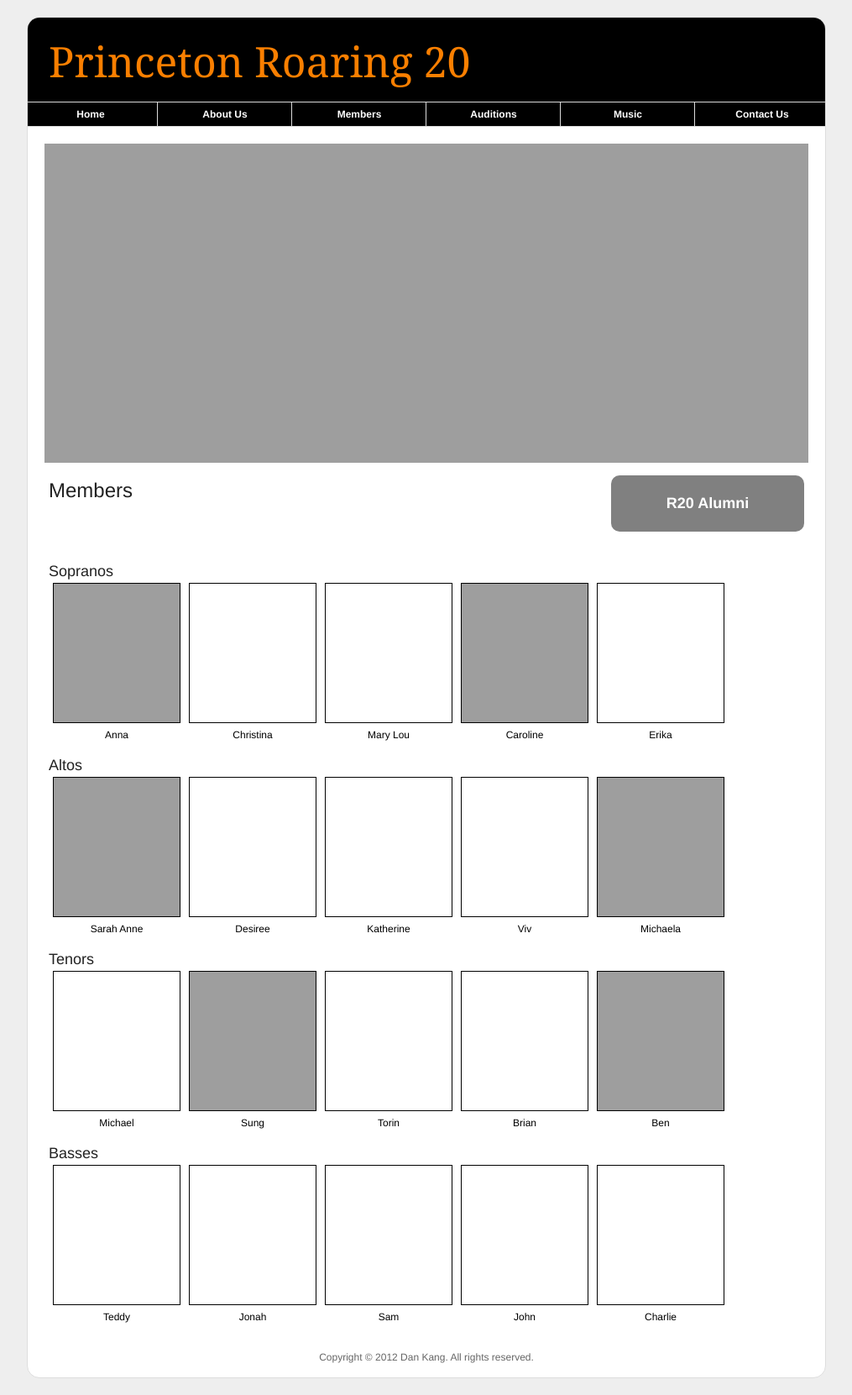
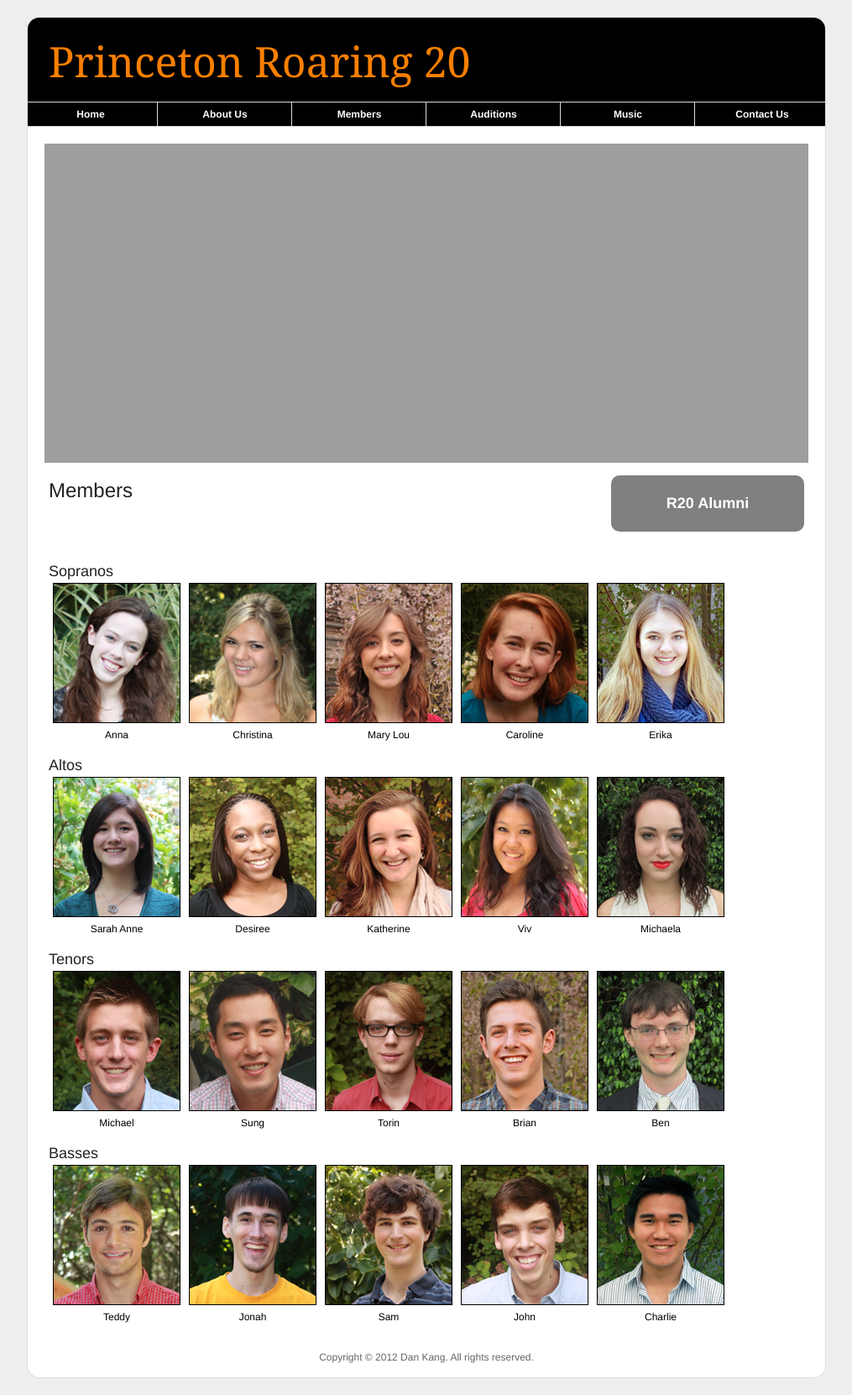
Before and after one commit to namukang/princetonroaring20.com, a Jekyll site: the page built from members.html, in a window 1280 px wide. Shown: the whole page at 84% size, without its empty margins (132-1147 px from the left). Built offline with Jekyll 4.4.1, drawn with Linux system fonts in a browser that asks for light colours; comment, search, counter and statistics services are not loaded.

Commit message:
Revert "Add {{ site.github.url }} to CSS"
This reverts commit 563702b6947a647e64c0392dfbf1fb58a0a3456d.

```diff
--- a/_sass/members.scss
+++ b/_sass/members.scss
@@ -1,7 +1,7 @@
 @import "partials/base";
 
 @mixin profile($name) {
-    background: url('{{ site.github.url }}/images/members/current/' + $name + '.jpg');
+    background: url('/images/members/current/' + $name + '.jpg');
 }
 
 .hidden {
--- a/stylesheets/members.css
+++ b/stylesheets/members.css
@@ -125,273 +125,273 @@
 
 /* line 45, ../_sass/members.scss */
 #anna .hidden {
-  background: url("{{ site.github.url }}/images/members/current/anna-b.jpg");
+  background: url("/images/members/current/anna-b.jpg");
 }
 /* line 48, ../_sass/members.scss */
 #anna .image {
-  background: url("{{ site.github.url }}/images/members/current/anna.jpg");
+  background: url("/images/members/current/anna.jpg");
 }
 /* line 52, ../_sass/members.scss */
 #anna:hover .image {
-  background: url("{{ site.github.url }}/images/members/current/anna-b.jpg");
+  background: url("/images/members/current/anna-b.jpg");
 }
 
 /* line 59, ../_sass/members.scss */
 #christina .hidden {
-  background: url("{{ site.github.url }}/images/members/current/christina-b.jpg");
+  background: url("/images/members/current/christina-b.jpg");
 }
 /* line 62, ../_sass/members.scss */
 #christina .image {
-  background: url("{{ site.github.url }}/images/members/current/christina.jpg");
+  background: url("/images/members/current/christina.jpg");
 }
 /* line 66, ../_sass/members.scss */
 #christina:hover .image {
-  background: url("{{ site.github.url }}/images/members/current/christina-b.jpg");
+  background: url("/images/members/current/christina-b.jpg");
 }
 
 /* line 73, ../_sass/members.scss */
 #marylou .hidden {
-  background: url("{{ site.github.url }}/images/members/current/marylou-b.jpg");
+  background: url("/images/members/current/marylou-b.jpg");
 }
 /* line 76, ../_sass/members.scss */
 #marylou .image {
-  background: url("{{ site.github.url }}/images/members/current/marylou.jpg");
+  background: url("/images/members/current/marylou.jpg");
 }
 /* line 80, ../_sass/members.scss */
 #marylou:hover .image {
-  background: url("{{ site.github.url }}/images/members/current/marylou-b.jpg");
+  background: url("/images/members/current/marylou-b.jpg");
 }
 
 /* line 86, ../_sass/members.scss */
 #caroline .hidden {
-  background: url("{{ site.github.url }}/images/members/current/caroline-b.jpg");
+  background: url("/images/members/current/caroline-b.jpg");
 }
 /* line 89, ../_sass/members.scss */
 #caroline .image {
-  background: url("{{ site.github.url }}/images/members/current/caroline.jpg");
+  background: url("/images/members/current/caroline.jpg");
 }
 /* line 93, ../_sass/members.scss */
 #caroline:hover .image {
-  background: url("{{ site.github.url }}/images/members/current/caroline-b.jpg");
+  background: url("/images/members/current/caroline-b.jpg");
 }
 
 /* line 100, ../_sass/members.scss */
 #erika .hidden {
-  background: url("{{ site.github.url }}/images/members/current/erika-b.jpg");
+  background: url("/images/members/current/erika-b.jpg");
 }
 /* line 103, ../_sass/members.scss */
 #erika .image {
-  background: url("{{ site.github.url }}/images/members/current/erika.jpg");
+  background: url("/images/members/current/erika.jpg");
 }
 /* line 107, ../_sass/members.scss */
 #erika:hover .image {
-  background: url("{{ site.github.url }}/images/members/current/erika-b.jpg");
+  background: url("/images/members/current/erika-b.jpg");
 }
 
 /* line 116, ../_sass/members.scss */
 #sarahanne .hidden {
-  background: url("{{ site.github.url }}/images/members/current/sarahanne-b.jpg");
+  background: url("/images/members/current/sarahanne-b.jpg");
 }
 /* line 119, ../_sass/members.scss */
 #sarahanne .image {
-  background: url("{{ site.github.url }}/images/members/current/sarahanne.jpg");
+  background: url("/images/members/current/sarahanne.jpg");
 }
 /* line 123, ../_sass/members.scss */
 #sarahanne:hover .image {
-  background: url("{{ site.github.url }}/images/members/current/sarahanne-b.jpg");
+  background: url("/images/members/current/sarahanne-b.jpg");
 }
 
 /* line 130, ../_sass/members.scss */
 #desiree .hidden {
-  background: url("{{ site.github.url }}/images/members/current/desiree-b.jpg");
+  background: url("/images/members/current/desiree-b.jpg");
 }
 /* line 133, ../_sass/members.scss */
 #desiree .image {
-  background: url("{{ site.github.url }}/images/members/current/desiree.jpg");
+  background: url("/images/members/current/desiree.jpg");
 }
 /* line 137, ../_sass/members.scss */
 #desiree:hover .image {
-  background: url("{{ site.github.url }}/images/members/current/desiree-b.jpg");
+  background: url("/images/members/current/desiree-b.jpg");
 }
 
 /* line 144, ../_sass/members.scss */
 #katherine .hidden {
-  background: url("{{ site.github.url }}/images/members/current/katherine-b.jpg");
+  background: url("/images/members/current/katherine-b.jpg");
 }
 /* line 147, ../_sass/members.scss */
 #katherine .image {
-  background: url("{{ site.github.url }}/images/members/current/katherine.jpg");
+  background: url("/images/members/current/katherine.jpg");
 }
 /* line 151, ../_sass/members.scss */
 #katherine:hover .image {
-  background: url("{{ site.github.url }}/images/members/current/katherine-b.jpg");
+  background: url("/images/members/current/katherine-b.jpg");
 }
 
 /* line 158, ../_sass/members.scss */
 #viv .hidden {
-  background: url("{{ site.github.url }}/images/members/current/viv-b.jpg");
+  background: url("/images/members/current/viv-b.jpg");
 }
 /* line 161, ../_sass/members.scss */
 #viv .image {
-  background: url("{{ site.github.url }}/images/members/current/viv.jpg");
+  background: url("/images/members/current/viv.jpg");
 }
 /* line 165, ../_sass/members.scss */
 #viv:hover .image {
-  background: url("{{ site.github.url }}/images/members/current/viv-b.jpg");
+  background: url("/images/members/current/viv-b.jpg");
 }
 
 /* line 172, ../_sass/members.scss */
 #michaela .hidden {
-  background: url("{{ site.github.url }}/images/members/current/michaela-b.jpg");
+  background: url("/images/members/current/michaela-b.jpg");
 }
 /* line 175, ../_sass/members.scss */
 #michaela .image {
-  background: url("{{ site.github.url }}/images/members/current/michaela.jpg");
+  background: url("/images/members/current/michaela.jpg");
 }
 /* line 179, ../_sass/members.scss */
 #michaela:hover .image {
-  background: url("{{ site.github.url }}/images/members/current/michaela-b.jpg");
+  background: url("/images/members/current/michaela-b.jpg");
 }
 
 /* line 188, ../_sass/members.scss */
 #michael .hidden {
-  background: url("{{ site.github.url }}/images/members/current/michael-b.jpg");
+  background: url("/images/members/current/michael-b.jpg");
 }
 /* line 191, ../_sass/members.scss */
 #michael .image {
-  background: url("{{ site.github.url }}/images/members/current/michael.jpg");
+  background: url("/images/members/current/michael.jpg");
 }
 /* line 195, ../_sass/members.scss */
 #michael:hover .image {
-  background: url("{{ site.github.url }}/images/members/current/michael-b.jpg");
+  background: url("/images/members/current/michael-b.jpg");
 }
 
 /* line 202, ../_sass/members.scss */
 #dk .hidden {
-  background: url("{{ site.github.url }}/images/members/current/dk-b.jpg");
+  background: url("/images/members/current/dk-b.jpg");
 }
 /* line 205, ../_sass/members.scss */
 #dk .image {
-  background: url("{{ site.github.url }}/images/members/current/dk.jpg");
+  background: url("/images/members/current/dk.jpg");
 }
 /* line 209, ../_sass/members.scss */
 #dk:hover .image {
-  background: url("{{ site.github.url }}/images/members/current/dk-b.jpg");
+  background: url("/images/members/current/dk-b.jpg");
 }
 
 /* line 216, ../_sass/members.scss */
 #torin .hidden {
-  background: url("{{ site.github.url }}/images/members/current/torin-b.jpg");
+  background: url("/images/members/current/torin-b.jpg");
 }
 /* line 219, ../_sass/members.scss */
 #torin .image {
-  background: url("{{ site.github.url }}/images/members/current/torin.jpg");
+  background: url("/images/members/current/torin.jpg");
 }
 /* line 223, ../_sass/members.scss */
 #torin:hover .image {
-  background: url("{{ site.github.url }}/images/members/current/torin-b.jpg");
+  background: url("/images/members/current/torin-b.jpg");
 }
 
 /* line 230, ../_sass/members.scss */
 #brian .hidden {
-  background: url("{{ site.github.url }}/images/members/current/brian-b.jpg");
+  background: url("/images/members/current/brian-b.jpg");
 }
 /* line 233, ../_sass/members.scss */
 #brian .image {
-  background: url("{{ site.github.url }}/images/members/current/brian.jpg");
+  background: url("/images/members/current/brian.jpg");
 }
 /* line 237, ../_sass/members.scss */
 #brian:hover .image {
-  background: url("{{ site.github.url }}/images/members/current/brian-b.jpg");
+  background: url("/images/members/current/brian-b.jpg");
 }
 
 /* line 243, ../_sass/members.scss */
 #sung .hidden {
-  background: url("{{ site.github.url }}/images/members/current/sung-b.jpg");
+  background: url("/images/members/current/sung-b.jpg");
 }
 /* line 246, ../_sass/members.scss */
 #sung .image {
-  background: url("{{ site.github.url }}/images/members/current/sung.jpg");
+  background: url("/images/members/current/sung.jpg");
 }
 /* line 250, ../_sass/members.scss */
 #sung:hover .image {
-  background: url("{{ site.github.url }}/images/members/current/sung-b.jpg");
+  background: url("/images/members/current/sung-b.jpg");
 }
 
 /* line 257, ../_sass/members.scss */
 #ben .hidden {
-  background: url("{{ site.github.url }}/images/members/current/ben-b.jpg");
+  background: url("/images/members/current/ben-b.jpg");
 }
 /* line 260, ../_sass/members.scss */
 #ben .image {
-  background: url("{{ site.github.url }}/images/members/current/ben.jpg");
+  background: url("/images/members/current/ben.jpg");
 }
 /* line 264, ../_sass/members.scss */
 #ben:hover .image {
-  background: url("{{ site.github.url }}/images/members/current/ben-b.jpg");
+  background: url("/images/members/current/ben-b.jpg");
 }
 
 /* line 273, ../_sass/members.scss */
 #teddy .hidden {
-  background: url("{{ site.github.url }}/images/members/current/teddy-b.jpg");
+  background: url("/images/members/current/teddy-b.jpg");
 }
 /* line 276, ../_sass/members.scss */
 #teddy .image {
-  background: url("{{ site.github.url }}/images/members/current/teddy.jpg");
+  background: url("/images/members/current/teddy.jpg");
 }
 /* line 280, ../_sass/members.scss */
 #teddy:hover .image {
-  background: url("{{ site.github.url }}/images/members/current/teddy-b.jpg");
+  background: url("/images/members/current/teddy-b.jpg");
 }
 
 /* line 287, ../_sass/members.scss */
 #jonah .hidden {
-  background: url("{{ site.github.url }}/images/members/current/jonah-b.jpg");
+  background: url("/images/members/current/jonah-b.jpg");
 }
 /* line 290, ../_sass/members.scss */
 #jonah .image {
-  background: url("{{ site.github.url }}/images/members/current/jonah.jpg");
+  background: url("/images/members/current/jonah.jpg");
 }
 /* line 294, ../_sass/members.scss */
 #jonah:hover .image {
-  background: url("{{ site.github.url }}/images/members/current/jonah-b.jpg");
+  background: url("/images/members/current/jonah-b.jpg");
 }
 
 /* line 301, ../_sass/members.scss */
 #sam .hidden {
-  background: url("{{ site.github.url }}/images/members/current/sam-b.jpg");
+  background: url("/images/members/current/sam-b.jpg");
 }
 /* line 304, ../_sass/members.scss */
 #sam .image {
-  background: url("{{ site.github.url }}/images/members/current/sam.jpg");
+  background: url("/images/members/current/sam.jpg");
 }
 /* line 308, ../_sass/members.scss */
 #sam:hover .image {
-  background: url("{{ site.github.url }}/images/members/current/sam-b.jpg");
+  background: url("/images/members/current/sam-b.jpg");
 }
 
 /* line 315, ../_sass/members.scss */
 #john .hidden {
-  background: url("{{ site.github.url }}/images/members/current/john-b.jpg");
+  background: url("/images/members/current/john-b.jpg");
 }
 /* line 318, ../_sass/members.scss */
 #john .image {
-  background: url("{{ site.github.url }}/images/members/current/john.jpg");
+  background: url("/images/members/current/john.jpg");
 }
 /* line 322, ../_sass/members.scss */
 #john:hover .image {
-  background: url("{{ site.github.url }}/images/members/current/john-b.jpg");
+  background: url("/images/members/current/john-b.jpg");
 }
 
 /* line 329, ../_sass/members.scss */
 #charlie .hidden {
-  background: url("{{ site.github.url }}/images/members/current/charlie-b.jpg");
+  background: url("/images/members/current/charlie-b.jpg");
 }
 /* line 332, ../_sass/members.scss */
 #charlie .image {
-  background: url("{{ site.github.url }}/images/members/current/charlie.jpg");
+  background: url("/images/members/current/charlie.jpg");
 }
 /* line 336, ../_sass/members.scss */
 #charlie:hover .image {
-  background: url("{{ site.github.url }}/images/members/current/charlie-b.jpg");
+  background: url("/images/members/current/charlie-b.jpg");
 }
```
